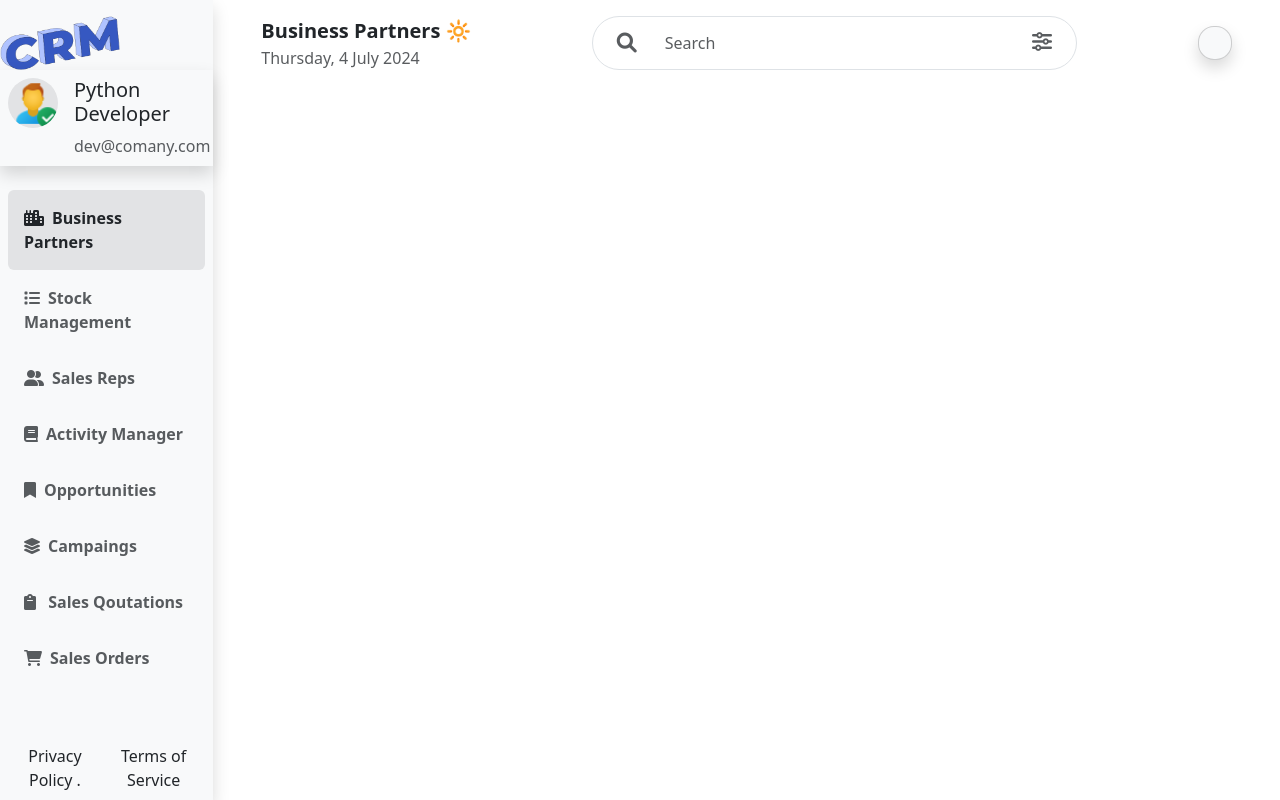
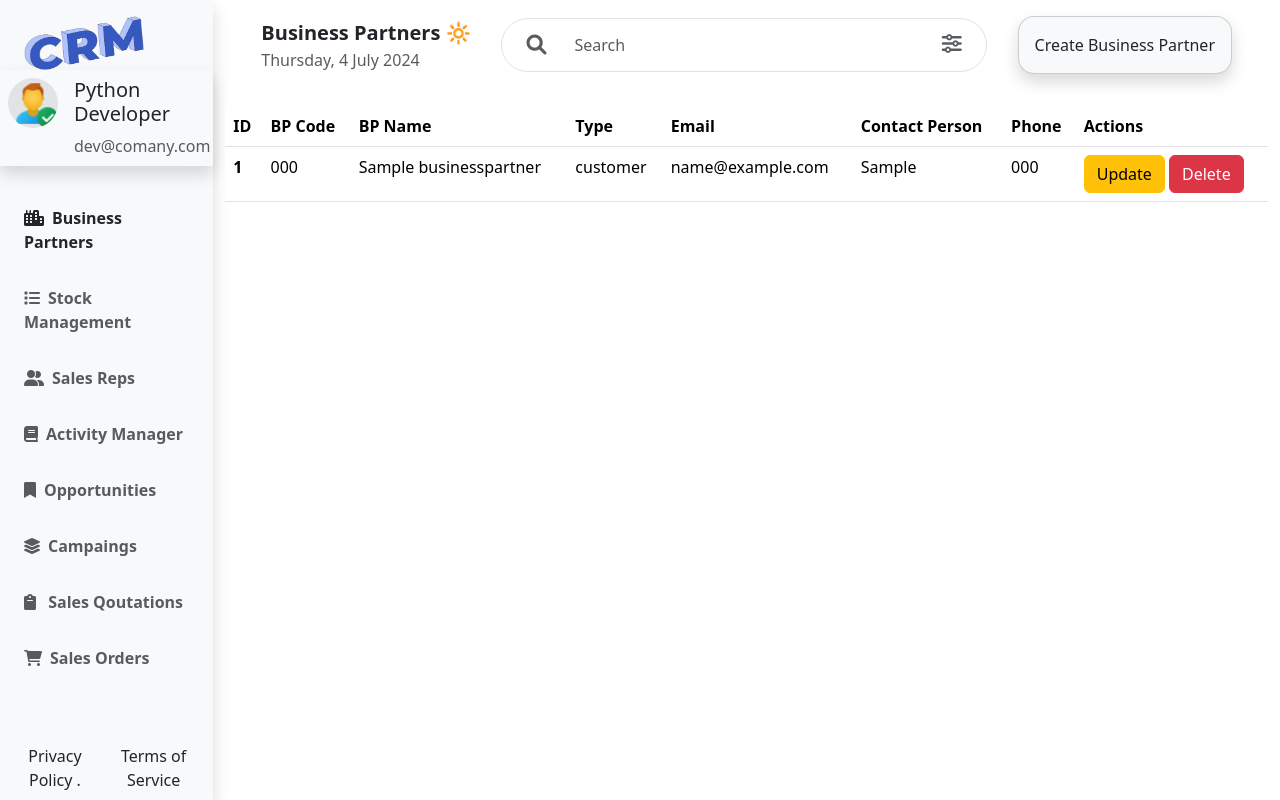
Before and after one commit to muchirajunior/crm, a Django app: template business_partners/templates/business_partners.html in a window 1280 px wide. Run offline with Django 5.2, Linux system fonts and the light colour scheme; the template is opened without the code that fills it: values that come from a table or form of the project are taken from there, others are empty; tables that the repository leaves empty hold one stand-in row (values such as "Sample post"); some libraries are stand-ins or nearby versions.

Commit message:
BP update

```diff
--- a/app/urls.py
+++ b/app/urls.py
@@ -3,5 +3,5 @@ from django.urls import path,include
 urlpatterns = [
     path('admin/', admin.site.urls),
     path('',include('home.urls')),
-    path('business-partners', include('business_partners.urls'))
+    path('business-partners/', include('business_partners.urls'))
 ]
--- a/business_partners/admin.py
+++ b/business_partners/admin.py
@@ -2,4 +2,4 @@ from django.contrib import admin
 
 from business_partners.models import BusinessPartner
 
-admin.register(BusinessPartner)
+admin.site.register(BusinessPartner)
--- /dev/null
+++ b/business_partners/forms.py
@@ -0,0 +1,7 @@
+from django import forms
+from business_partners.models import BusinessPartner
+
+class BusinessPartnerForm(forms.ModelForm):
+    class Meta:
+        model = BusinessPartner
+        fields = [ 'code', 'name', 'contact_person', 'email', 'phone', 'address', 'type']
--- a/business_partners/models.py
+++ b/business_partners/models.py
@@ -1,7 +1,7 @@
 from django.db import models
 
 class BusinessPartner(models.Model):
-    COMPANY_TYPES = [
+    TYPES = [
         ('customer', 'Customer'),
         ('supplier', 'Supplier'),
         ('partner', 'Partner'),
@@ -11,8 +11,8 @@ class BusinessPartner(models.Model):
     contact_person = models.CharField(max_length=255, blank=True, null=True)
     email = models.EmailField()
     phone = models.CharField(max_length=20, blank=True, null=True)
-    address = models.TextField(blank=True, null=True)
-    type = models.CharField(max_length=10, choices=COMPANY_TYPES)
+    address = models.CharField(max_length=200, blank=True, null=True)
+    type = models.CharField(max_length=10, choices=TYPES)
     created_at = models.DateTimeField(auto_now_add=True)
     updated_at = models.DateTimeField(auto_now=True)
 
--- a/business_partners/templates/business_partners.html
+++ b/business_partners/templates/business_partners.html
@@ -1,11 +1,73 @@
 {% extends 'base.html' %}
+{% load crispy_forms_tags %}
 {% load static %}
 {% block title %}
 CRM - Business Partners
 {% endblock %}
 {%block page_name%} Business Partners  🔆   {% endblock %}
+
+{%block action%}
+<!-- Button trigger modal -->
+<button type="button" class="nav-link" data-bs-toggle="modal" data-bs-target="#createBPModal">
+    Create Business Partner
+  </button>
+
+  <!-- Modal -->
+  <div class="modal fade" id="createBPModal" data-bs-backdrop="static" tabindex="-1" aria-labelledby="createBPModalLabel" aria-hidden="true">
+    <form class="modal-dialog" action="{% url 'create' %}" method="post">
+      <div class="modal-content">
+
+        <div class="modal-header">
+          <h1 class="modal-title fs-5 fw-bold" id="createBPModalLabel">Create Business Partner</h1>
+          <button type="button" class="btn-close border-0 shadow-none" data-bs-dismiss="modal" aria-label="Close"></button>
+        </div>
+
+        <div class="modal-body">
+            {% csrf_token %}
+            {{ form|crispy }}
+            <button type="submit" class="btn btn-dark w-100 mt-2">SUBMIT</button>
+        </div>
+
+      </div>
+    </form>
+  </div>
+{%endblock%}
+
 {% block content %}
-<div class="container d-flex">
+<div class="container d-flex pt-3">
+    <table class="table table-hover">
+        <thead >
+          <tr class="bg-dark">
+            <th scope="col">ID</th>
+            <th scope="col">BP Code</th>
+            <th scope="col">BP Name</th>
+            <th scope="col">Type</th>
+            <th scope="col">Email</th>
+            <th scope="col">Contact Person</th>
+            <th>Phone</th>
+            <th>Actions</th>
+          </tr>
+        </thead>
+        <tbody>
+            {% for bp in partners %}
+          <tr>
+            <th scope="row">{{bp.id}}</th>
+            <td>{{bp.code}}</td>
+            <td>{{bp.name}}</td>
+            <td>{{bp.type}}</td>
+            <td>{{bp.email}}</td>
+            <td>{{bp.contact_person}}</td>
+            <td>{{bp.phone}}</td>
+            <td>
+                <a href="#" class="btn btn-warning" >Update</a>
+                <a href="#" class="btn btn-danger" >Delete</a>
+            </td>
+          </tr>
+          <tr>
+        {% endfor %}
+
+        </tbody>
+      </table>
 
 
 
--- a/business_partners/urls.py
+++ b/business_partners/urls.py
@@ -2,5 +2,6 @@ from django.urls import path
 from business_partners import views
 
 urlpatterns =[
-    path('', views.index, name='business_partners')
+    path('', views.index, name='business_partners'),
+    path('create', views.create_bp, name='create')
 ]
--- a/home/templates/base.html
+++ b/home/templates/base.html
@@ -12,7 +12,7 @@
   <body>
    <div class="d-flex flex-row flex-nowrap" style="height: 100vh; width:100%;">
     <div class="col-2 bg-light d-flex flex-column flex-nowrap shadow" >
-      <a href="{% url 'home' %}">
+      <a href="{% url 'home' %}" class="ps-4 bg-light">
         <img src="{% static 'images/crm.png' %}" alt="Logo" width="120" height="70" class="mx-auto pt-3">
       </a>
       <div class="d-flex shadow ">
@@ -23,7 +23,7 @@
         </span>
       </div>
       <div class="flex-fill d-flex flex-column p-2 mt-3">
-        <a href="#" class="nav-link fw-bold p-3 bg-secondary-subtle rounded-2"> <i class="fa-solid fa-city me-2"></i>Business Partners</a>
+        <a href="{% url 'business_partners' %}" class="nav-link fw-bold p-3" > <i class="fa-solid fa-city me-2"></i>Business Partners</a>
         <a href="#" class="nav-link fw-bold p-3 text-muted"> <i class="fa-solid fa-list me-2"></i>Stock Management</a>
         <a href="#" class="nav-link fw-bold p-3 text-muted"> <i class="fa-solid fa-user-group me-2"></i>Sales Reps</a>
         <a href="#" class="nav-link fw-bold p-3 text-muted"> <i class="fa-solid fa-book me-2"></i>Activity Manager</a>
--- a/static/js/index.js
+++ b/static/js/index.js
@@ -28,3 +28,22 @@ function getCurrentDate() {
 document.addEventListener('DOMContentLoaded', (event) => {
     document.getElementById('current_date').textContent = getCurrentDate();
 });
+
+
+document.addEventListener('DOMContentLoaded', function () {
+    // Get the current route
+    const currentPath = window.location.pathname;
+
+    // Get all links
+    const links = document.querySelectorAll('a');
+
+    // Loop through each link
+    links.forEach(link => {
+        // Check if the href of the link matches the current path
+        if (link.getAttribute('href') === currentPath && currentPath.length>2) {
+            link.classList.add('bg-secondary-subtle');
+            link.classList.add('shadow-sm');
+            link.classList.add('rounded-2');
+        }
+    });
+});
```
Also changed, not shown: app/settings.py (+8 -1 lines), business_partners/views.py (+17 -3 lines), home/templates/index.html (+12 -8 lines), business_partners/migrations/0001_initial.py (added).
